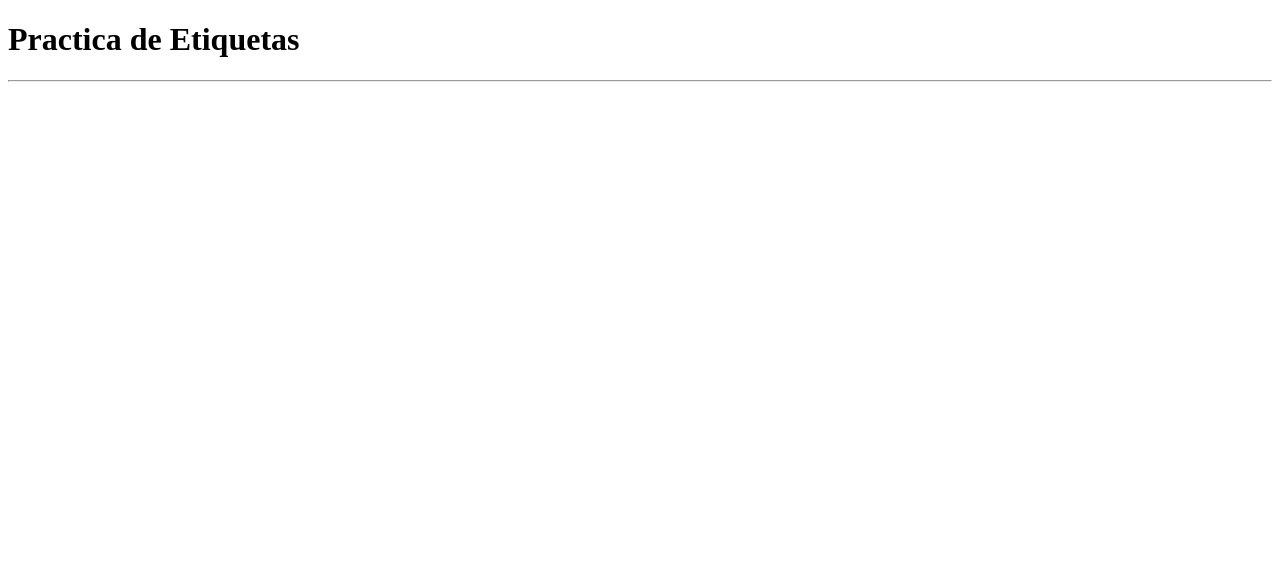
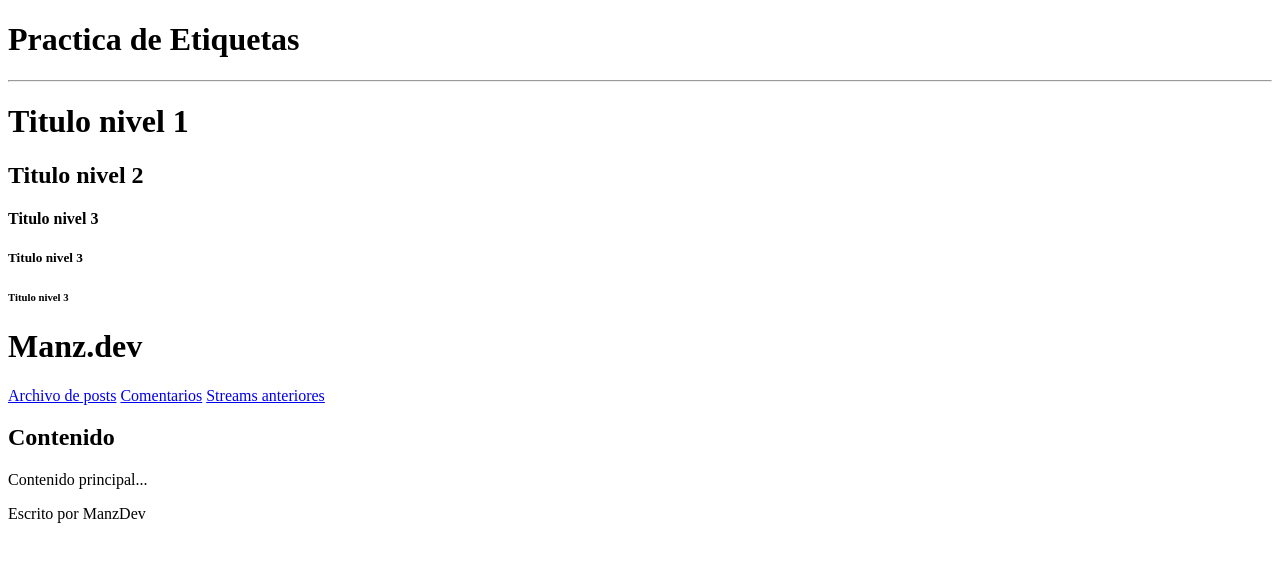
Before and after one commit to SantiagoJCG005/ProgramacionWeb_Practicas, a plain HTML site: page progamacionweb/index.html in a window 1280 px wide. Drawn offline with Linux system fonts and the light colour scheme.

Commit message:
version 2.0

```diff
--- a/progamacionweb/index.html
+++ b/progamacionweb/index.html
@@ -8,5 +8,29 @@
 <body>
 			<h1>Practica de Etiquetas</h1>
 			<hr>
+			<h1>Titulo nivel 1</h1>
+			<h2>Titulo nivel 2</h2>
+			<h4>Titulo nivel 3</h4>
+			<h5>Titulo nivel 3</h5>
+			<h6>Titulo nivel 3</h6>
+			<div class="page">
+  <header>
+    <h1>Manz.dev</h1>
+  </header>
+  <nav>
+    <a href="/posts/">Archivo de posts</a>
+    <a href="/comments/">Comentarios</a>
+    <a href="/streams/">Streams anteriores</a>
+  </nav>
+  <main>
+    <h2>Contenido</h2>
+    <p>Contenido principal...</p>
+  </main>
+  <footer>
+    <p>Escrito por ManzDev</p>
+  </footer>
+</div>
+
+
 </body>
 </html>
```
